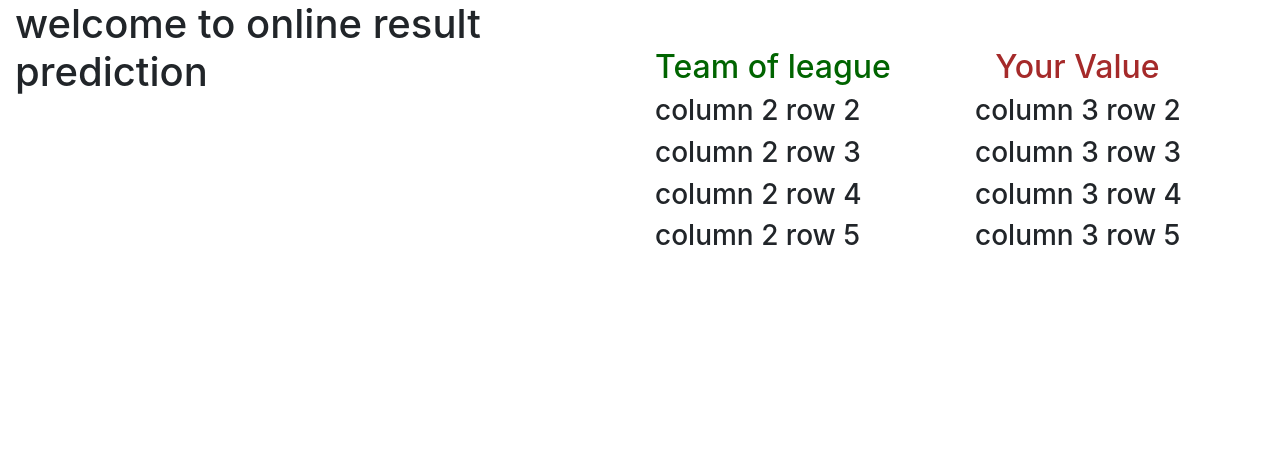
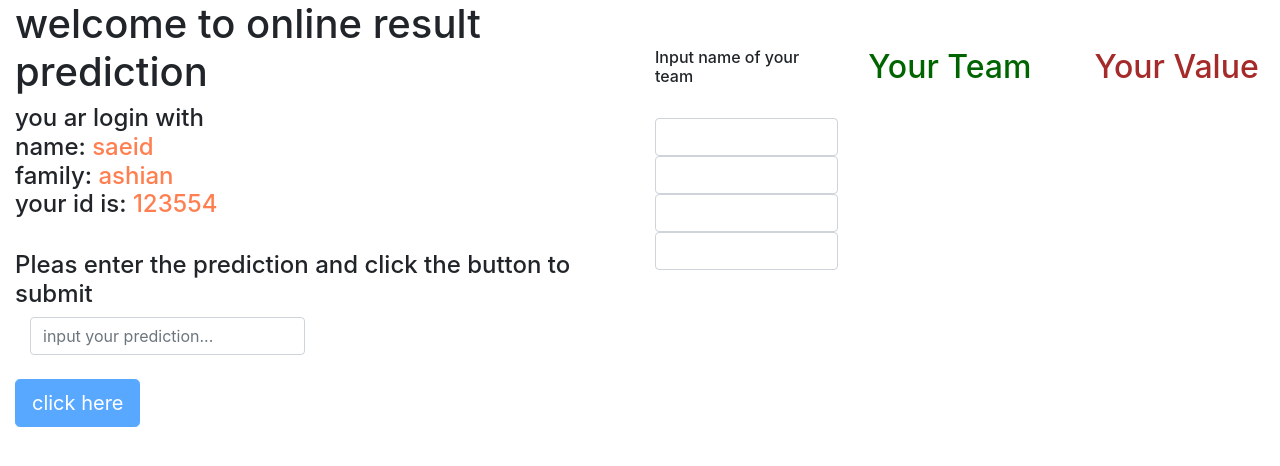
Before and after one commit to SaeidAshian/Angular-4-5, an Angular app in the folder first-app/: page / in a window 1280 px wide. Shown: the top 466 px of the page. Built offline with nearby package versions, Linux system fonts and the light colour scheme.

Commit message:
work on binding
make a small project that can get prediction of game with this binding(string interpolation, property, event, two way)

```diff
--- a/first-app/src/app/home/home.component.html
+++ b/first-app/src/app/home/home.component.html
@@ -2,25 +2,45 @@
     <div class="row">
         <div class="col-lg-6">
             <h1>welcome to online result prediction</h1>
+            <h4>you ar login with <br>name: <span style="color: coral" >{{name }}</span>  <br>family: <span style="color: coral" >{{family}}</span><br>your id is: <span style="color: coral" >{{  getName() }}</span></h4>
+           <br>
+           <h4>Pleas enter the prediction and click the button to submit</h4>
+           <div class="col-lg-6">
+                <input type="text" class="form-control" placeholder="input your prediction..." #refrence (keyup.enter)="onclickBtn(); refrence.value=''"  (input)="gettext($event)" > <br>
+           </div>
 
+            <button class="btn btn-primary btn-lg" [disabled]="!allowclick" (click)="onclickBtn(); refrence.value='' " >click here</button>
+
+        <!-- <h2 [innerText]="inum" ></h2> -->
+        <h3 [innerText]="noresult"></h3>
         </div>
-            <div class="col-lg-3">
+            <div class="col-lg-2">
+                <br> <br>
+                <h6>Input name of your team</h6>
+               <br>
+                <input type="text" class="form-control" (input)="gettext1($event)">
+                <input type="text" class="form-control" (input)="gettext2($event)" >
+                 <input type="text" class="form-control" [(ngModel)]="result3"> <!-- to show we can use also two way binding -->
+                <input type="text" class="form-control" (input)="gettext4($event)">
+
+            </div>
+            <div class="col-lg-2">
                 <br> <br>
                 <app-test ></app-test>
 
-                <h3>column 2 row 2</h3>
-                <h3>column 2 row 3</h3>
-                <h3>column 2 row 4</h3>
-                <h3>column 2 row 5</h3>
+                <h3 [innerText]="result1"></h3>
+                <h3 [innerText]="result2"></h3>
+                <h3 [innerText]="result3"></h3>
+                <h3 [innerText]="result4"></h3>
             </div>
-            <div class="col-lg-3">
+            <div class="col-lg-2">
                     <br> <br>
                 <h2 style="color: brown ; padding-left: 7%" > Your Value</h2>
 
-                <h3>column 3 row 2</h3>
-                <h3>column 3 row 3</h3>
-                <h3>column 3 row 4</h3>
-                <h3>column 3 row 5</h3>
+                <h3 [innerText]="pre1">column 3 row 2</h3>
+                <h3 [innerText]="pre2">column 3 row 3</h3>
+                <h3 [innerText]="pre3">column 3 row 4</h3>
+                <h3 [innerText]="pre4">column 3 row 5</h3>
             </div>
 
 
--- a/first-app/src/app/home/home.component.ts
+++ b/first-app/src/app/home/home.component.ts
@@ -5,8 +5,86 @@ import { Component, OnInit } from '@angular/core';
   templateUrl: './home.component.html',
   styleUrls: ['./home.component.css']
 })
-export class HomeComponent  {
+export class HomeComponent implements OnInit {
+
+ name:string = "saeid";
+ family:string = 'ashian';
+ Id:number=123554;
+ allowclick=false;
+ inum:number = 0;
+ emptyvalue:string =null;
+ result=null;
+ result1= "";
+ result2= "";
+ result3= "";
+ result4= "";
+pre1:string= "";
+pre2:string= "";
+pre3:string= "";
+pre4:string= "";
+noresult:string = "";
+
+
+ constructor(){
+  //setTimeout(() => {
+    //if(this.result != ''  )
+   // this.allowclick=true;
+  //}, 5000);
+ }
+ ngOnInit(){}
+ onclickBtn(){
+  if(this.result !='' ){
+  this.inum ++;
+   switch (this.inum) {
+     case 1:
+       this.pre1=this.result
+       this.result =''
+       this.noresult =''
+       break;
+       case 2:
+       this.pre2=this.result
+       this.result=''
+       this.noresult =''
+       break;
+       case 3:
+       this.pre3=this.result
+       this.result =''
+       this.noresult =''
+       break;
+       case 4:
+       this.pre4=this.result
+       this.result =''
+       break;
+
+     default:
+     this.noresult="you are finish"
+       break;
+   }
+  } else this.noresult="you must enter the number"
+
+ }
+ gettext(event:Event){
+   this.result=(<HTMLInputElement>event.target).value;
+   if(this.result !=''  )
+    this.allowclick=true;
 
 
 
+ }
+ gettext1(event:Event){
+  this.result1=(<HTMLInputElement>event.target).value;
 }
+gettext2(event:Event){
+  this.result2=(<HTMLInputElement>event.target).value;
+}
+gettext3(event:Event){
+  this.result3=(<HTMLInputElement>event.target).value;
+}
+gettext4(event:Event){
+  this.result4=(<HTMLInputElement>event.target).value;
+}
+ getName(){
+  return this.Id;
+ }
+
+}
--- a/first-app/src/app/test.component.ts
+++ b/first-app/src/app/test.component.ts
@@ -3,7 +3,7 @@ import { Component } from "@angular/core" ;
 @Component({
     selector:'app-test',
 
-    template:`<h2>Team of league</h2>`,
+    template:`<h2>Your Team</h2>`,
     styles:[
        `
        h2{
```
